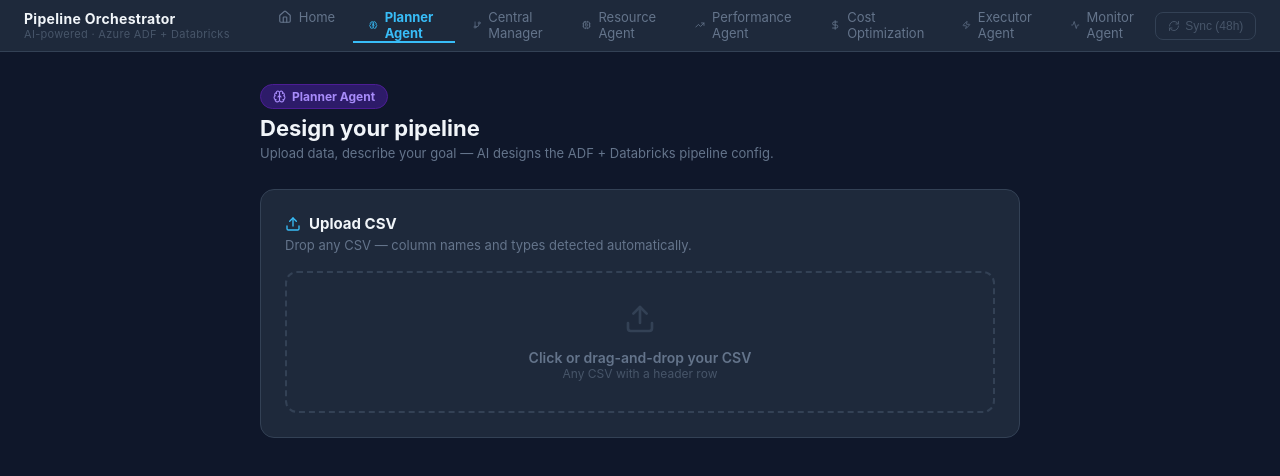
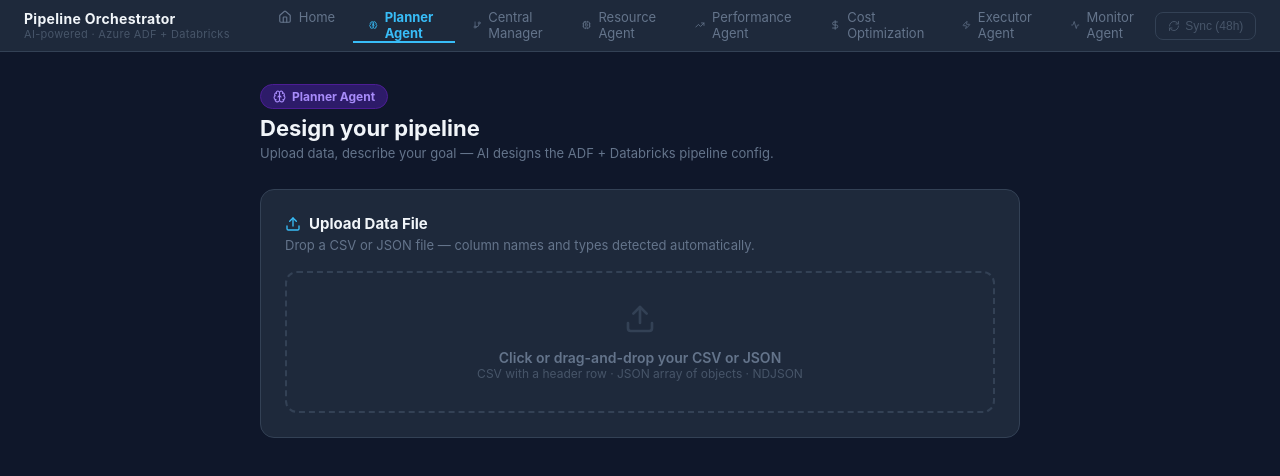
Before and after one commit to Manvith-M-Nayak/Data-Pipeline-Orchestrator, a React (Vite) app in the folder unified/frontend/: page /planner in a window 1280 px wide. Shown: the top 476 px of the page. Built offline with nearby package versions, Linux system fonts and the light colour scheme.

Commit message:
feat: JSON uploads and downloads in frontend, format-aware download endpoint

```diff
--- a/unified/frontend/src/pages/ExecutorTab.jsx
+++ b/unified/frontend/src/pages/ExecutorTab.jsx
@@ -95,7 +95,7 @@
   (t) => t.includes("validating plan") || t.includes("assurance agent") || t.includes("resource prediction") || t.includes("handing off"),
   (t) => t.includes("authenticating"),
   (t) => t.includes("creating storage"),
-  (t) => t.includes("uploading csv"),
+  (t) => t.includes("uploading csv") || t.includes("input to"),
   (t) => t.includes("notebook(s)"),
   (t) => t.includes("linked service") || t.includes("copy pipeline"),
   (t) => t.includes("stage group") || t.includes("monitoring databricks") || t.includes("running notebook"),
@@ -302,8 +302,8 @@
       {/* CSV upload */}
       {savedPlan && (
         <div style={C.card}>
-          <div style={C.cardHdr}><Upload size={16} color="#38bdf8" />CSV File</div>
-          <input ref={fileRef} type="file" accept=".csv" hidden onChange={(e) => { const f = e.target.files[0]; setCsvFile(f); }} />
+          <div style={C.cardHdr}><Upload size={16} color="#38bdf8" />Data File</div>
+          <input ref={fileRef} type="file" accept=".csv,.json,.jsonl,.ndjson" hidden onChange={(e) => { const f = e.target.files[0]; setCsvFile(f); }} />
 
           {csvFile ? (
             /* File already loaded — from Planner or previous upload */
@@ -332,7 +332,7 @@
               onDrop={onDrop}
             >
               <Upload size={28} color="#334155" style={{ marginBottom: 8 }} />
-              <div style={{ fontSize: 13, color: "#64748b" }}>Click or drag your CSV here</div>
+              <div style={{ fontSize: 13, color: "#64748b" }}>Click or drag your CSV or JSON here</div>
             </div>
           )}
         </div>
@@ -403,7 +403,7 @@
                           background: "#0ea5e9", color: "#fff", borderRadius: 8, fontSize: 12,
                           fontWeight: 600, textDecoration: "none" }}
                       >
-                        <Download size={13} /> Download output CSV
+                        <Download size={13} /> Download output
                       </a>
                     )}
                   </div>
--- a/unified/frontend/src/pages/ManagerTab.jsx
+++ b/unified/frontend/src/pages/ManagerTab.jsx
@@ -700,7 +700,7 @@
             </>
           ) : (
             <div style={{ fontSize: 13, color: "#64748b" }}>
-              No CSV — upload one in{" "}
+              No data file — upload one in{" "}
               <button onClick={() => navigate("/planner")} style={{ color: "#818cf8", background: "none", border: "none", cursor: "pointer", fontSize: 13 }}>
                 Planner
               </button>{" "}or{" "}
@@ -819,7 +819,7 @@
                       download
                       style={{ display: "inline-flex", alignItems: "center", gap: 6, padding: "5px 12px", background: "#0ea5e9", color: "#fff", borderRadius: 8, fontSize: 12, fontWeight: 600, textDecoration: "none" }}
                     >
-                      <Download size={12} /> Download CSV
+                      <Download size={12} /> Download output
                     </a>
                   )}
                 </div>
@@ -893,7 +893,7 @@
             Central Manager ready
           </div>
           <div style={{ fontSize: 12, color: "#334155" }}>
-            Requires a plan from Planner Agent and a CSV file.
+            Requires a plan from Planner Agent and a data file (CSV or JSON).
             {!savedPlan && (
               <> <button onClick={() => navigate("/planner")} style={{ color: "#818cf8", background: "none", border: "none", cursor: "pointer", fontSize: 12 }}>Generate a plan →</button></>
             )}
--- a/unified/frontend/src/pages/PlannerTab.jsx
+++ b/unified/frontend/src/pages/PlannerTab.jsx
@@ -157,14 +157,15 @@
     containerNameCount > 0 && (numStages === null || containerNameCount !== numStages);
 
   async function handleFile(file) {
-    if (!file?.name.endsWith(".csv")) { setError("Upload a .csv file."); return; }
+    const ok = /\.(csv|json|jsonl|ndjson)$/i.test(file?.name || "");
+    if (!ok) { setError("Upload a .csv or .json file."); return; }
     setError(""); setCsvFile(file); setDetecting(true); setDetected(null); setPlan(null);
     try {
       const result = await schemaApi.detect(file);
       setDetected(result);
       // persist schema columns for executor
       try { localStorage.setItem("last_csv_schema", JSON.stringify(result.columns)); } catch {}
-    } catch (e) { setError("Could not read CSV: " + e.message); }
+    } catch (e) { setError("Could not read file: " + e.message); }
     finally { setDetecting(false); }
   }
 
@@ -274,8 +275,8 @@
 
       {/* Upload */}
       <div style={C.card}>
-        <div style={C.cardHdr}><Upload size={16} color="#38bdf8" />Upload CSV</div>
-        <div style={C.cardSub}>Drop any CSV — column names and types detected automatically.</div>
+        <div style={C.cardHdr}><Upload size={16} color="#38bdf8" />Upload Data File</div>
+        <div style={C.cardSub}>Drop a CSV or JSON file — column names and types detected automatically.</div>
         <div
           style={C.drop(dragging, !!csvFile)}
           onClick={() => fileRef.current.click()}
@@ -283,7 +284,7 @@
           onDragLeave={() => setDragging(false)}
           onDrop={onDrop}
         >
-          <input ref={fileRef} type="file" accept=".csv" hidden onChange={(e) => handleFile(e.target.files[0])} />
+          <input ref={fileRef} type="file" accept=".csv,.json,.jsonl,.ndjson" hidden onChange={(e) => handleFile(e.target.files[0])} />
           <Upload size={32} color={csvFile ? "#22c55e" : dragging ? "#3b82f6" : "#334155"} style={{ marginBottom: 10 }} />
           {detecting ? (
             <div style={{ fontSize: 14, color: "#94a3b8" }}>Detecting schema… <Spinner /></div>
@@ -298,8 +299,8 @@
             </div>
           ) : (
             <>
-              <div style={{ fontSize: 14, color: "#64748b", fontWeight: 600 }}>Click or drag-and-drop your CSV</div>
-              <div style={{ fontSize: 12, color: "#475569" }}>Any CSV with a header row</div>
+              <div style={{ fontSize: 14, color: "#64748b", fontWeight: 600 }}>Click or drag-and-drop your CSV or JSON</div>
+              <div style={{ fontSize: 12, color: "#475569" }}>CSV with a header row · JSON array of objects · NDJSON</div>
             </>
           )}
         </div>
```
Also changed, not shown: 3 other files (tests, documents, lock files or other folders).
